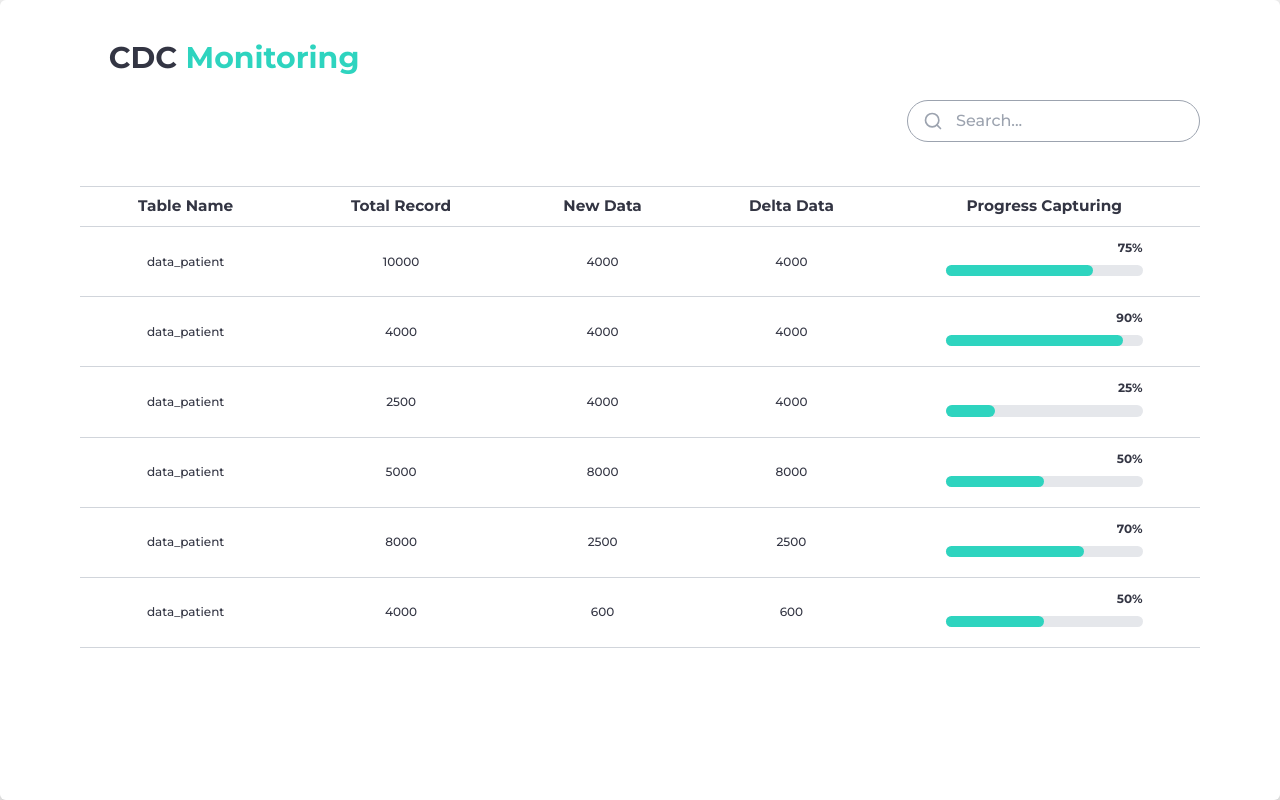
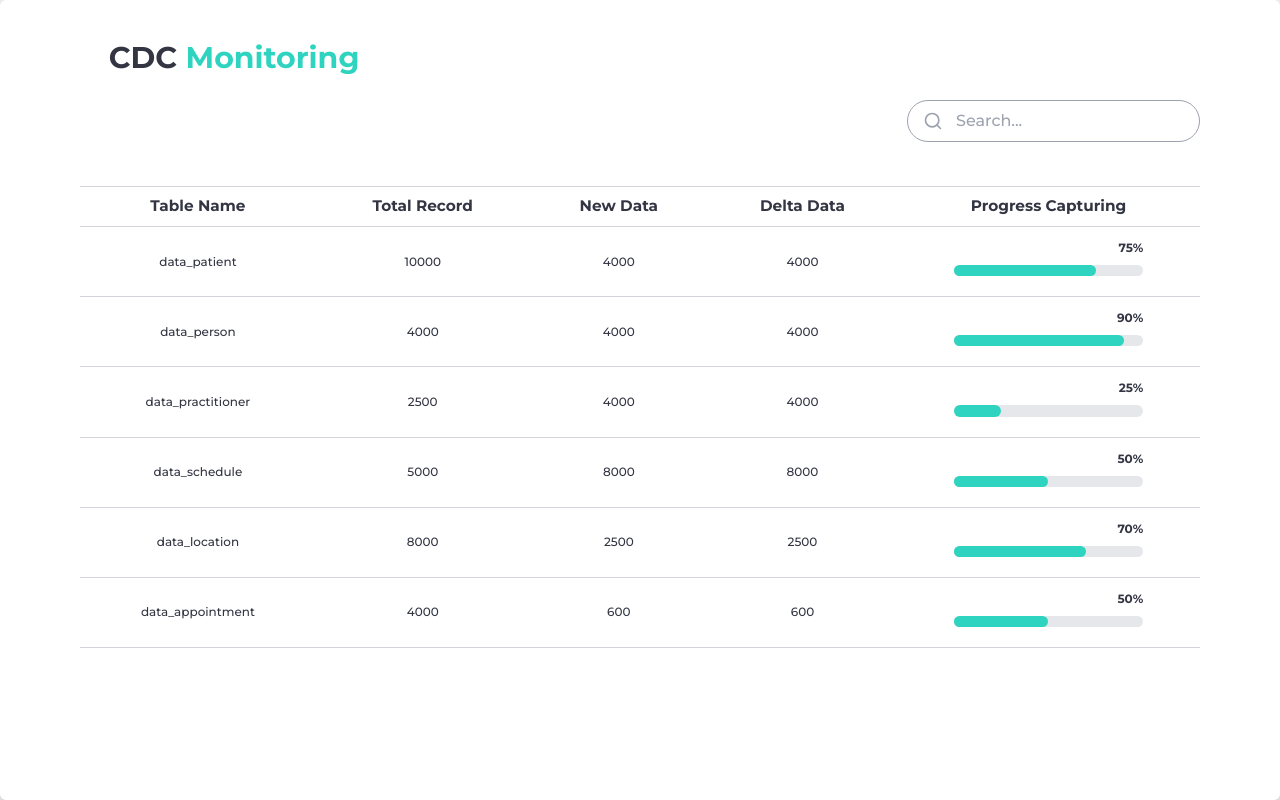
Before and after one commit to CP-4-Data-Integration-SIMRS/DatInt-FE, a Next.js app: page /monitoring in a window 1280 px wide. Built offline with nearby package versions, Linux system fonts and the light colour scheme.

Commit message:
feat: Add search logic

```diff
--- a/components/SearchBar.jsx
+++ b/components/SearchBar.jsx
@@ -2,8 +2,9 @@ import React from "react";
 import { useState } from "react";
 import { Search } from "react-feather";
 
-const Searchbar = () => {
+const Searchbar = ({ handleSearch }) => {
   const [isInputFocused, setIsInputFocused] = useState(false);
+
   return (
     <div className="w-full relative">
       <div className="absolute top-[50%] transform translate-y-[-50%] left-4 text-gray-400">
@@ -17,6 +18,7 @@ const Searchbar = () => {
         placeholder="Search..."
         onFocus={() => setIsInputFocused(true)}
         onBlur={() => setIsInputFocused(false)}
+        onInput={handleSearch}
       />
     </div>
   );
--- a/pages/api/monitor.js
+++ b/pages/api/monitor.js
@@ -7,35 +7,35 @@ const data = [
     progressCapt: "75%",
   },
   {
-    tableName: "data_patient",
+    tableName: "data_person",
     totalRecord: "4000",
     newData: "4000",
     deltaData: "4000",
     progressCapt: "90%",
   },
   {
-    tableName: "data_patient",
+    tableName: "data_practitioner",
     totalRecord: "2500",
     newData: "4000",
     deltaData: "4000",
     progressCapt: "25%",
   },
   {
-    tableName: "data_patient",
+    tableName: "data_schedule",
     totalRecord: "5000",
     newData: "8000",
     deltaData: "8000",
     progressCapt: "50%",
   },
   {
-    tableName: "data_patient",
+    tableName: "data_location",
     totalRecord: "8000",
     newData: "2500",
     deltaData: "2500",
     progressCapt: "70%",
   },
   {
-    tableName: "data_patient",
+    tableName: "data_appointment",
     totalRecord: "4000",
     newData: "600",
     deltaData: "600",
--- a/pages/index.js
+++ b/pages/index.js
@@ -6,11 +6,13 @@ import axios from "axios";
 
 export default function Home() {
   const [logs, setLogs] = useState([]);
+  const [filteredLogs, setFilteredLogs] = useState([]);
 
   const fetchLogs = async () => {
     try {
       const response = await axios.get("http://localhost:3000/api/log");
       setLogs(response.data);
+      setFilteredLogs(response.data);
     } catch (err) {
       console.error("Error fetching logs:", err);
     }
@@ -20,16 +22,27 @@ export default function Home() {
     fetchLogs();
   }, []);
 
+  const handleSearch = (event) => {
+    const searchTerm = event.target.value.toLowerCase();
+    const filtered = logs.filter(
+      (log) =>
+        log.healthcare.toLowerCase().includes(searchTerm) ||
+        log.dbName.toLowerCase().includes(searchTerm) ||
+        log.tableName.toLowerCase().includes(searchTerm)
+    );
+    setFilteredLogs(filtered);
+  };
+
   return (
     <div className="min-h-screen bg-[#fff] rounded-md drop-shadow-lg flex flex-col px-10 mt-1 py-10">
       <h1 className="text-3xl font-bold ml-[1.8rem] sm:ml-[2.8rem] mb-6 text-[#333543]">
         Activity Log
       </h1>
       <div className="mb-8 flex flex-row items-start sm:items-center px-6 sm:px-10">
-        <Searchbar />
+        <Searchbar handleSearch={handleSearch} />
         <FilterButton />
       </div>
-      <TableLog data={logs} />
+      <TableLog data={filteredLogs} />
     </div>
   );
 }
--- a/pages/monitoring.js
+++ b/pages/monitoring.js
@@ -6,14 +6,24 @@ import axios from "axios";
 
 const MonitoringPage = () => {
   const [monitor, setMonitor] = useState([]);
+  const [filteredMonitor, setFilteredMonitor] = useState([]);
 
   const fetchMonitor = async () => {
     try {
       const response = await axios.get("http://localhost:3000/api/monitor");
       setMonitor(response.data);
+      setFilteredMonitor(response.data);
     } catch (err) {
       console.error("Error fetching data monitor:", err);
     }
+  };
+
+  const handleSearch = (event) => {
+    const searchTerm = event.target.value.toLowerCase();
+    const filtered = monitor.filter((monitors) =>
+      monitors.tableName.toLowerCase().includes(searchTerm)
+    );
+    setFilteredMonitor(filtered);
   };
 
   useEffect(() => {
@@ -26,10 +36,10 @@ const MonitoringPage = () => {
       </h1>
       <div className="w-full flex justify-center sm:justify-end">
         <div className="w-84 px-10">
-          <Searchbar />
+          <Searchbar handleSearch={handleSearch} />
         </div>
       </div>
-      <TableData className="flex-grow" data={monitor} />
+      <TableData className="flex-grow" data={filteredMonitor} />
     </div>
   );
 };
```
